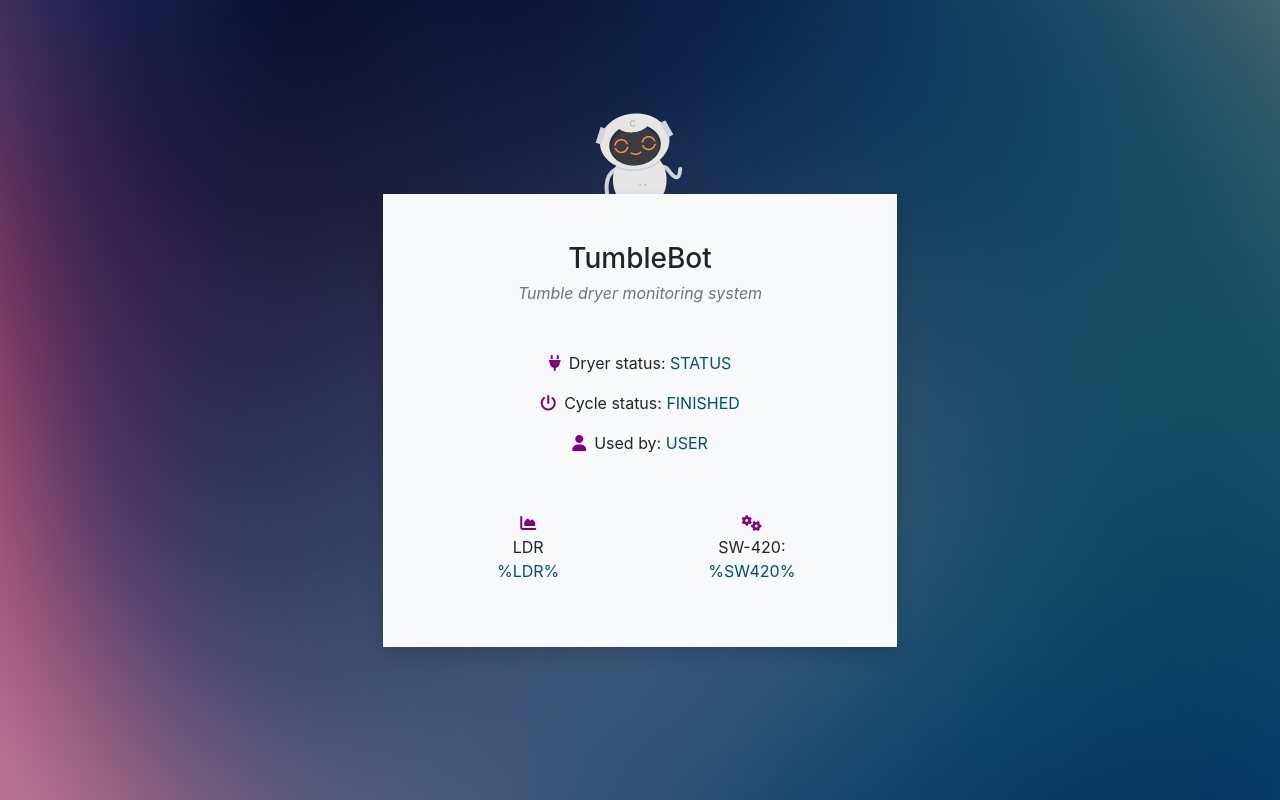
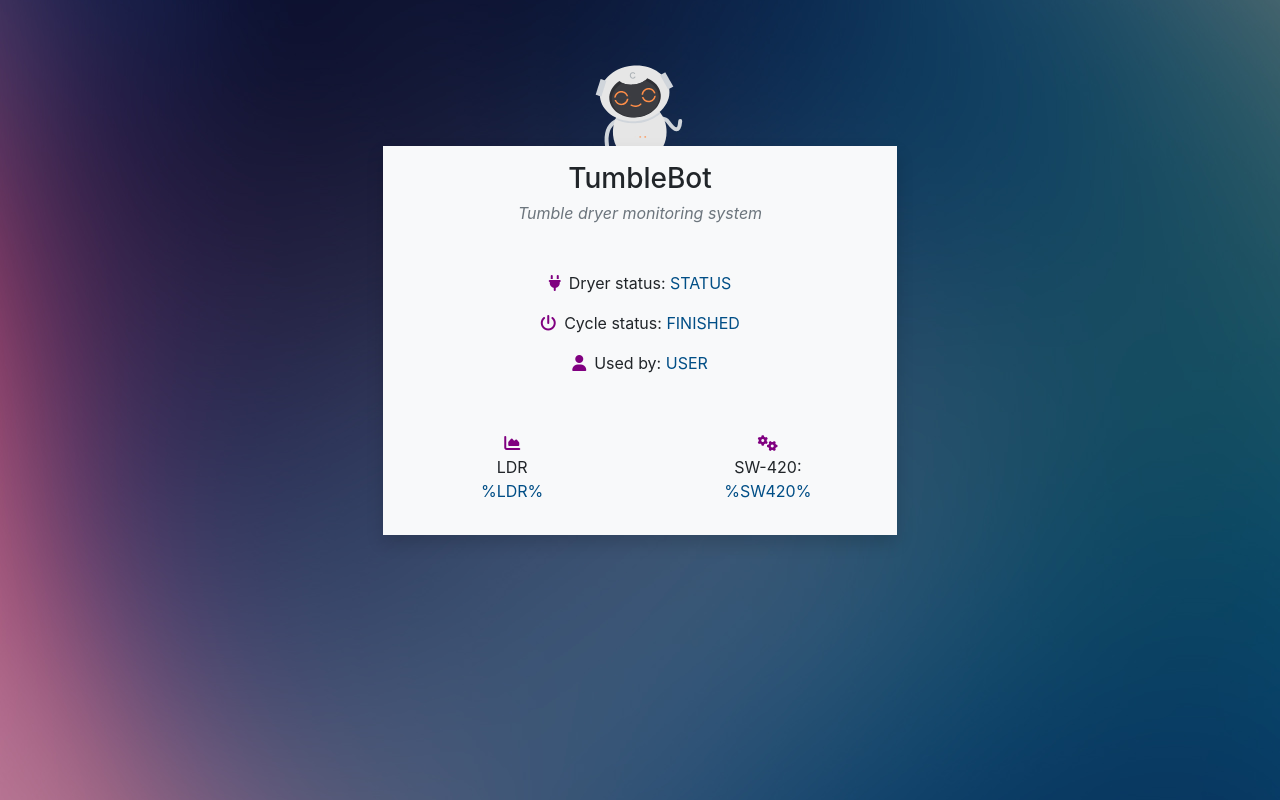
Before and after one commit to Pierre-Charles/TumbleBotApp, a React (Vite) app: page / in a window 1280 px wide. Built offline with nearby package versions, Linux system fonts and the light colour scheme.

Commit message:
Fixing padding issues

```diff
--- a/src/components/Home.js
+++ b/src/components/Home.js
@@ -5,9 +5,9 @@ import Animation from './Animation'
 const Home = () => {
   return (
     <div>
-      <div className='mt-5 mx-4'>
+      <div className='mt-0 mx-4'>
         <Animation />
-        <div className='col-12 col-lg-5 col-md-5 container bg-light p-5 shadow'>
+        <div className='col-12 col-lg-5 col-md-5 container bg-light p-3 shadow'>
           <div className='text-center'>
             <h3>TumbleBot</h3>
             <h6 className='text-muted font-italic font-weight-normal'>Tumble dryer monitoring system</h6>
```
